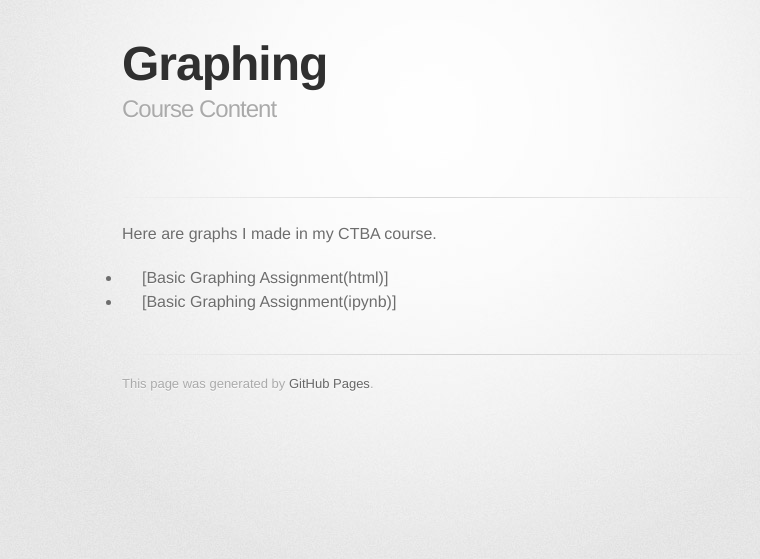
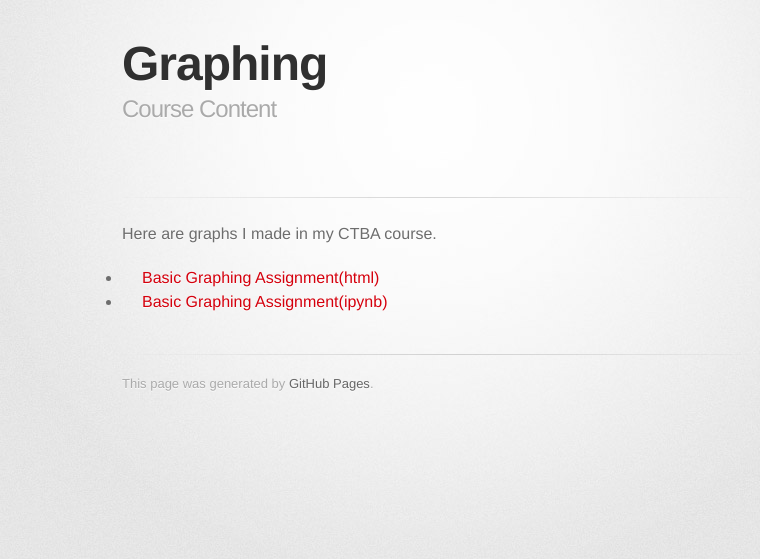
Before and after one commit to gacampora/gacampora.github.io, a Jekyll site: the page built from graphing/index.md, in a window 1280 px wide. Shown: the top 559 px of the page, without its empty margins (208-968 px from the left). Built offline with Jekyll 4.4.1, drawn with Linux system fonts in a browser that asks for light colours; some web fonts are replaced; our own code applies the rules of GitHub Pages for plain Markdown files; part of the change alters nothing that is shown.

```diff
--- a/graphing/index.md
+++ b/graphing/index.md
@@ -4,5 +4,5 @@ description: Course Content
 ---
 
 Here are graphs I made in my CTBA course.
-- [Basic Graphing Assignment(html)]
-- [Basic Graphing Assignment(ipynb)]
+- [Basic Graphing Assignment(html)](BasicGraphAssignment.html)
+- [Basic Graphing Assignment(ipynb)](BasicGraphAssignment.ipynb)
```
